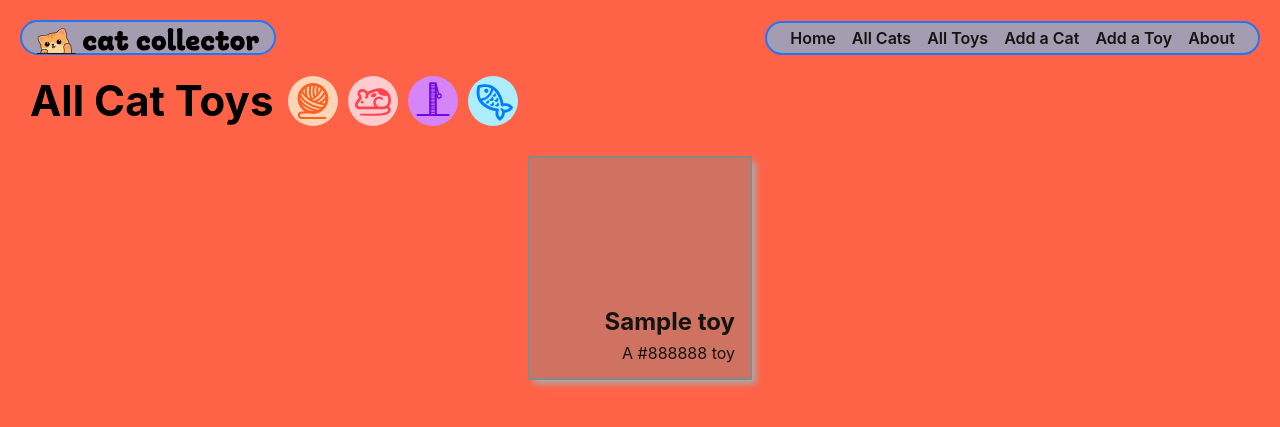
After one commit to Gregory-Mark-Thompson/django-crud-app-cat-collector, a Django app: page /toys/ in a window 1280 px wide. The commit adds this page. Shown: the top 427 px of the page. Run offline with Django 5.2, Linux system fonts and the light colour scheme; tables that the repository leaves empty hold one stand-in row (values such as "Sample post").

Commit message:
Finished 4 & 5; on to 6 tomorrow.

```diff
--- a/main_app/admin.py
+++ b/main_app/admin.py
@@ -1,4 +1,6 @@
 from django.contrib import admin
-from .models import Cat
+from .models import Cat, Feeding, Toy
 
 admin.site.register(Cat)
+admin.site.register(Feeding)
+admin.site.register(Toy)
--- a/main_app/models.py
+++ b/main_app/models.py
@@ -1,11 +1,28 @@
 from django.db import models
 from django.urls import reverse
+
+MEALS = (
+    ('B', 'Breakfast'),
+    ('L', 'Lunch'),
+    ('D', 'Dinner')
+)
+
+class Toy(models.Model):
+    name = models.CharField(max_length=50)
+    color = models.CharField(max_length=20)
+
+    def __str__(self):
+        return self.name
+
+    def get_absolute_url(self):
+        return reverse('toy-detail', kwargs={'pk': self.id})
 
 class Cat(models.Model):
     name = models.CharField(max_length=100)
     breed = models.CharField(max_length=100)
     description = models.TextField(max_length=250)
     age = models.IntegerField()
+    toys = models.ManyToManyField(Toy)
 
     # new code below
     def __str__(self):
@@ -14,3 +31,20 @@ class Cat(models.Model):
     def get_absolute_url(self):
         # Use the 'reverse' function to dynamically find the URL for viewing this cat's details
         return reverse('cat-detail', kwargs={'cat_id': self.id})
+
+class Feeding(models.Model):
+    date = models.DateField('Feeding date')
+    meal = models.CharField(
+        max_length=1,
+        choices=MEALS,
+        default=MEALS[0][0]
+    )
+
+    cat = models.ForeignKey(Cat, on_delete=models.CASCADE)
+
+    def __str__(self):
+        return f"{self.get_meal_display()} on {self.date}"
+
+        # Define the default order of feedings
+    class Meta:
+        ordering = ['-date']  # This line makes the newest feedings appear first
--- /dev/null
+++ b/main_app/static/css/toys/toy-index.css
@@ -0,0 +1,64 @@
+.card-container {
+  padding: 0 40px;
+  display: flex;
+  justify-content: center;
+  flex-wrap: wrap;
+}
+
+.card {
+  width: 224px;
+  height: 224px;
+  margin: 10px;
+  border: solid 2px;
+  box-shadow: var(--card-box-shadow);
+  position: relative;
+}
+
+.card-bg {
+  opacity: 0.4;
+  position: absolute;
+  display: inline-flex;
+  top: 0;
+  left: 0;
+  width: 100%;
+  height: 100%;
+}
+
+.card-content {
+  padding: 15px;
+  height: 100%;
+  width: 100%;
+  display: flex;
+  align-items: flex-end;
+  justify-content: flex-end;
+  flex-direction: column;
+}
+
+.card > a {
+  position: absolute;
+  top: 0;
+  left: 0;
+  width: 100%;
+  height: 100%;
+  display: inline-block;
+  text-decoration: none;
+  color: var(--text-color);
+}
+
+.card h2 {
+  margin: 7px 0;
+  font-size: var(--font-xl);
+}
+
+.card p {
+  margin: 0;
+  font-size: var(--font-reg);
+}
+
+.page-header > img {
+  margin-left: 10px;
+}
+
+.page-header > img:first-of-type {
+  margin-left: 15px;
+}
--- a/main_app/templates/base.html
+++ b/main_app/templates/base.html
@@ -22,7 +22,9 @@
         <ul>
           <li><a href="">Home</a></li>
           <li><a href="{% url 'cat-index' %}">All Cats</a></li>
+          <li><a href="{% url 'toy-index' %}">All Toys</a></li>
           <li><a href="{% url 'cat-create' %}">Add a Cat</a></li>
+          <li><a href="{% url 'toy-create' %}">Add a Toy</a></li>
           <li><a href="{% url 'about' %}">About</a></li>
         </ul>
       </nav>
--- /dev/null
+++ b/main_app/templates/main_app/toy_list.html
@@ -0,0 +1,30 @@
+{% extends 'base.html' %}
+{% load static %}
+{% block head %}
+<link rel="stylesheet" href="{% static 'css/toys/toy-index.css' %}" />
+{% endblock %}
+{% block content %}
+
+<section class="page-header">
+  <h1>All Cat Toys</h1>
+  <img src="{% static 'images/string.svg' %}" alt="A ball of string" />
+  <img src="{% static 'images/mouse.svg' %}" alt="A mouse" />
+  <img src="{% static 'images/post.svg' %}" alt="A scratching post" />
+  <img src="{% static 'images/fish.svg' %}" alt="A fishy toy" />
+</section>
+
+<section class="card-container">
+  {% for toy in toy_list %}
+    <div class="card" style="border-color: {{ toy.color }}">
+      <div class="card-bg" style="background-color: {{ toy.color }}"></div>
+      <a href="{% url 'toy-detail' toy.id %}">
+        <div class="card-content">
+          <h2>{{ toy.name }}</h2>
+          <p>A {{ toy.color }} toy</p>
+        </div>
+      </a>
+    </div>
+  {% endfor %}
+</section>
+
+{% endblock %}
--- a/main_app/urls.py
+++ b/main_app/urls.py
@@ -9,4 +9,16 @@ urlpatterns = [
     path('cats/create/', views.CatCreate.as_view(), name='cat-create'),
     path('cats/<int:pk>/update/', views.CatUpdate.as_view(), name='cat-update'),
     path('cats/<int:pk>/delete/', views.CatDelete.as_view(), name='cat-delete'),
+    path(
+        'cats/<int:cat_id>/add-feeding/',
+        views.add_feeding,
+        name='add-feeding'
+    ),
+    path('toys/create/', views.ToyCreate.as_view(), name='toy-create'),
+    path('toys/<int:pk>/', views.ToyDetail.as_view(), name='toy-detail'),
+    path('toys/', views.ToyList.as_view(), name='toy-index'),
+    path('toys/<int:pk>/update/', views.ToyUpdate.as_view(), name='toy-update'),
+    path('toys/<int:pk>/delete/', views.ToyDelete.as_view(), name='toy-delete'),
+    path('cats/<int:cat_id>/associate-toy/<int:toy_id>/', views.associate_toy, name='associate-toy'),
+    path('cats/<int:cat_id>/remove-toy/<int:toy_id>/', views.remove_toy, name='remove-toy'),
 ]
--- a/main_app/views.py
+++ b/main_app/views.py
@@ -1,6 +1,8 @@
-from django.shortcuts import render
+from django.shortcuts import render, redirect
 from django.views.generic.edit import CreateView, UpdateView, DeleteView
-from .models import Cat
+from django.views.generic import ListView, DetailView
+from .models import Cat, Toy
+from .forms import FeedingForm
 
 # Import HttpResponse to send text-based responses
 from django.http import HttpResponse
@@ -21,11 +23,20 @@ def cat_index(request):
 
 def cat_detail(request, cat_id):
     cat = Cat.objects.get(id=cat_id)
-    return render(request, 'cats/detail.html', {'cat': cat})
+
+
+    toys_cat_doesnt_have = Toy.objects.exclude(id__in = cat.toys.all().values_list('id'))
+
+    feeding_form = FeedingForm()
+    return render(request, 'cats/detail.html', {
+        'cat': cat,
+        'feeding_form': feeding_form,
+        'toys': toys_cat_doesnt_have
+    })
 
 class CatCreate(CreateView):
     model = Cat
-    fields = '__all__'
+    fields = ['name', 'breed', 'description', 'age']
 
 class CatUpdate(UpdateView):
     model = Cat
@@ -35,3 +46,44 @@ class CatUpdate(UpdateView):
 class CatDelete(DeleteView):
     model = Cat
     success_url = '/cats/'
+
+def add_feeding(request, cat_id):
+    # create a ModelForm instance using the data in request.POST
+    form = FeedingForm(request.POST)
+    # validate the form
+    if form.is_valid():
+        # don't save the form to the db until it
+        # has the cat_id assigned
+        new_feeding = form.save(commit=False)
+        new_feeding.cat_id = cat_id
+        new_feeding.save()
+    return redirect('cat-detail', cat_id=cat_id)
+
+class ToyCreate(CreateView):
+    model = Toy
+    fields = '__all__'
+
+class ToyList(ListView):
+    model = Toy
+
+class ToyDetail(DetailView):
+    model = Toy
+
+class ToyUpdate(UpdateView):
+    model = Toy
+    fields = ['name', 'color']
+
+class ToyDelete(DeleteView):
+    model = Toy
+    success_url = '/toys/'
+
+def associate_toy(request, cat_id, toy_id):
+    # Note that you can pass a toy's id instead of the whole object
+    Cat.objects.get(id=cat_id).toys.add(toy_id)
+    return redirect('cat-detail', cat_id=cat_id)
+
+def remove_toy(request, cat_id, toy_id):
+    c = Cat.objects.get(id=cat_id)
+    t = Toy.objects.get(id=toy_id)
+    c.toys.remove(t)
+    return redirect('cat-detail', cat_id=c.id)
```
Also changed, not shown: main_app/forms.py (added, +16 -0 lines), main_app/static/css/toys/toy-detail.css (added, +52 -0 lines), main_app/templates/cats/detail.html (+104 -0 lines), main_app/templates/main_app/toy_confirm_delete.html (added, +17 -0 lines), main_app/templates/main_app/toy_detail.html (added, +18 -0 lines), main_app/templates/main_app/toy_form.html (added, +23 -0 lines), main_app/migrations/0002_feeding.py (added), main_app/migrations/0003_toy_alter_feeding_options_alter_feeding_date.py (added), main_app/migrations/0004_cat_toys.py (added).
